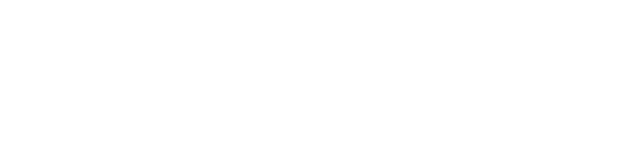
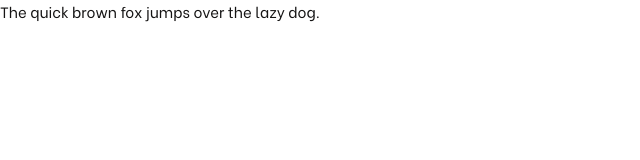
Before and after one commit to 1kevinson/CSS-and-SCSS-DESIGNS, a website: page credit-card/source/index.html in a window 1280 px wide. Shown: the whole page, without its empty margins (0-640 px from the left). Drawn offline with Linux system fonts and the light colour scheme.

Commit message:
fix docker-compose

```diff
--- a/credit-card/docker-compose.yml
+++ b/credit-card/docker-compose.yml
@@ -1,7 +1,7 @@
 version: "3.8"
 
 services:
-    blog:
+    banking-service:
         build:
             context: ./source
         image: banking-img
--- a/credit-card/source/index.html
+++ b/credit-card/source/index.html
@@ -10,6 +10,6 @@
     <title>Banking Dashboard</title>
 </head>
 <body>
-
+    The quick brown fox jumps over the lazy dog.
 </body>
 </html>
--- a/credit-card/source/style-utils/basics.css
+++ b/credit-card/source/style-utils/basics.css
@@ -4,15 +4,18 @@
     box-sizing: border-box;
 }
 
-html,
-body {
+html {
     background-color: #fff;
-    color: #555;
+    color: rgb(21, 20, 20);
     font-family: 'Be Vietnam','Arial',sans-serif;
     font-weight: 300;
-    font-size: 20px;
-    text-rendering: optimizeLegibility;
+    /* font-size = 10px => 10 / 16 = 0.625 */
+    font-size: 62.5%;
     overflow-x: hidden;
+}
+
+body {
+    font-size: 1.5rem;
 }
 
 /* Use to clear the elements or parent element which have the float property */
```
